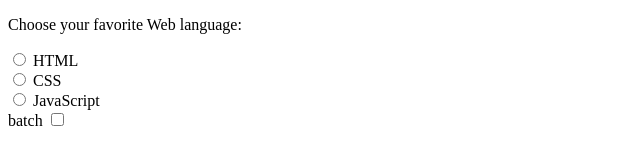
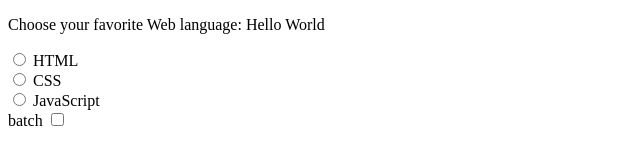
Before and after one commit to Vikas-dice/TTF-9-30-FSWD, a plain HTML site: page HTML/02-form.html in a window 1280 px wide. Shown: the whole page, without its empty margins (0-640 px from the left). Drawn offline with Linux system fonts and the light colour scheme.

Commit message:
html file changed

```diff
--- a/HTML/02-form.html
+++ b/HTML/02-form.html
@@ -64,7 +64,7 @@
     </form> -->
 
     <form>
-        <p>Choose your favorite Web language:</p>
+        <p>Choose your favorite Web language: Hello World </p>
 
 
   <input type="radio" id="html" name="fav_language" value="HTML">
```
Also changed, not shown: HTML/mom.txt (added).
